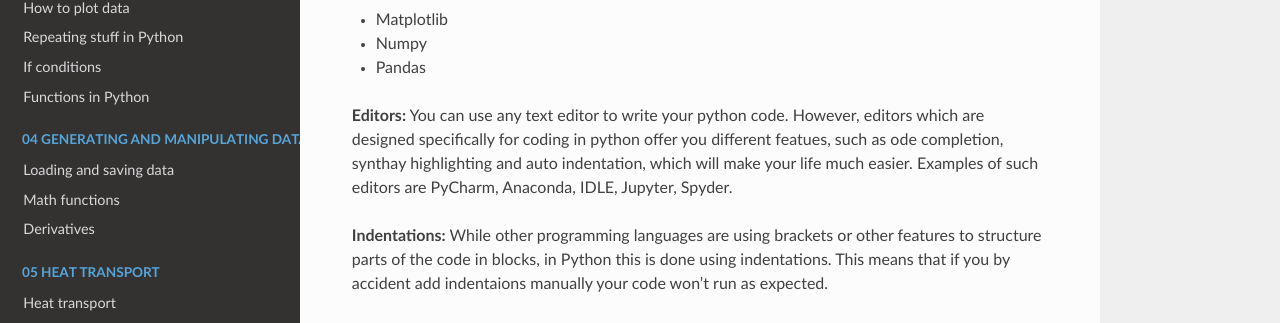
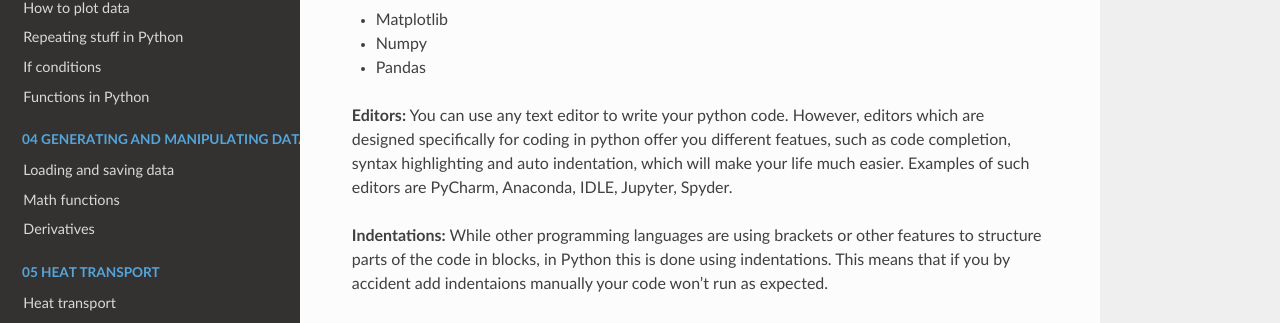
Before and after one commit to willi-kappler/python_intro, a Sphinx documentation site: the page built from docs/intro01/python_environment.rst, in a window 1280 px wide and 900 px high. Shown: the part 400-723 px from the top of the window. Built offline with Sphinx 7.4.7 and the Read the Docs theme 3.1.0, drawn with Linux system fonts in a browser that asks for light colours.

Commit message:
Fix typos.

```diff
--- a/docs/intro01/python_environment.rst
+++ b/docs/intro01/python_environment.rst
@@ -21,7 +21,7 @@ Ensure that you have the following Python packages:
 .. index:: single: editors
 
 **Editors:** You can use any text editor to write your python code. However, editors which are designed
-specifically for coding in python offer you different featues, such as ode completion, synthay highlighting and
+specifically for coding in python offer you different featues, such as code completion, syntax highlighting and
 auto indentation, which will make your life much easier. Examples of such editors are PyCharm, Anaconda,
 IDLE, Jupyter, Spyder.
 
```
